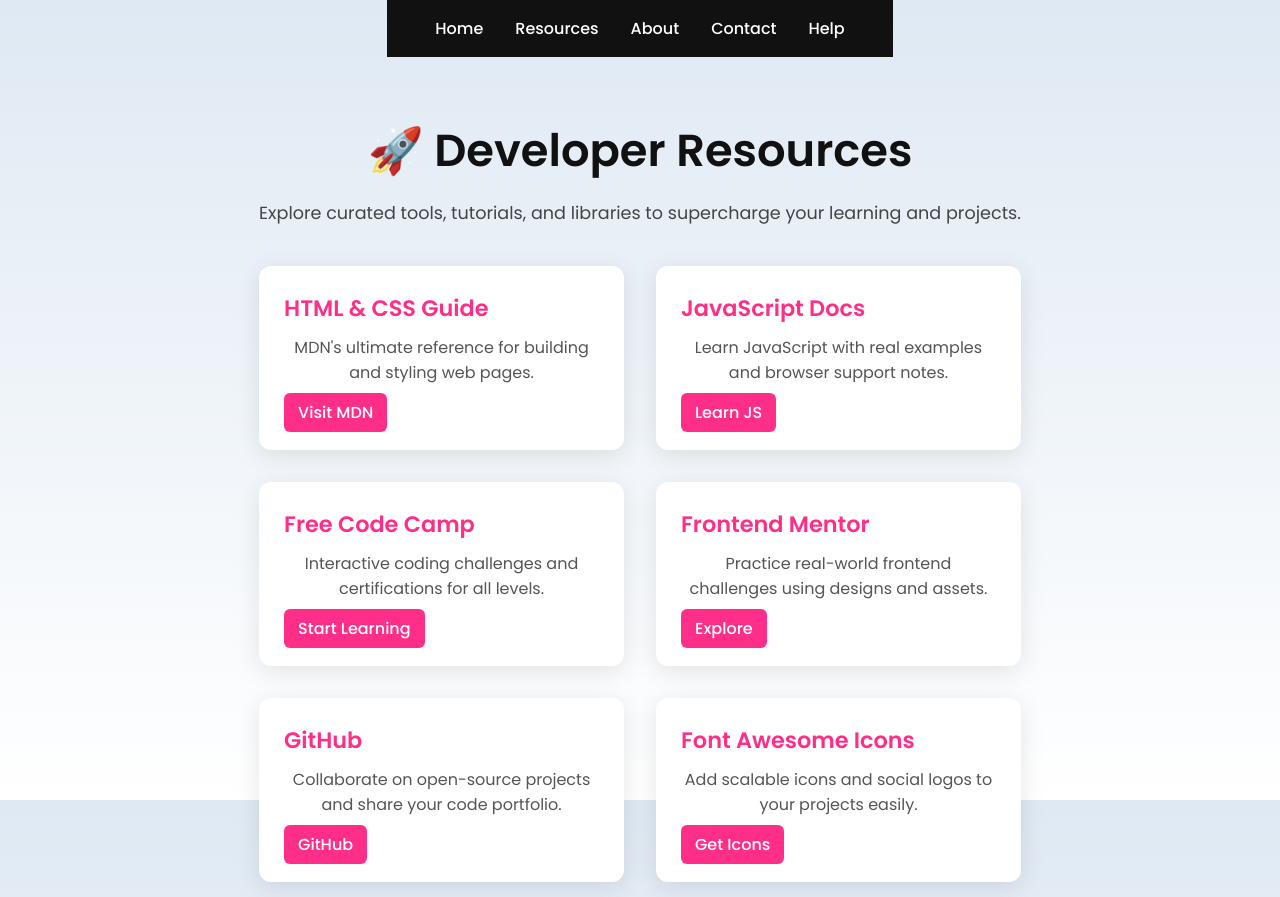
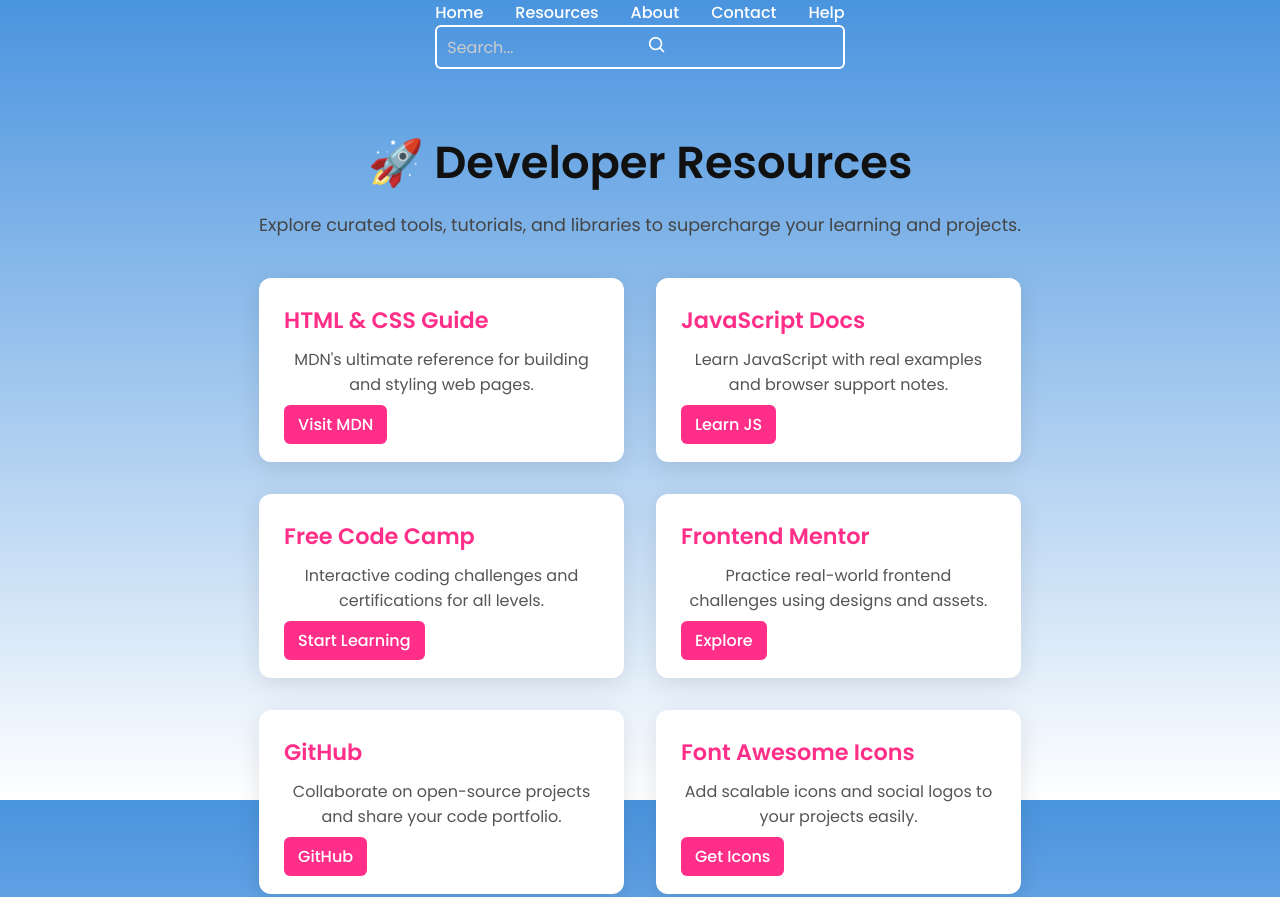
Before and after one commit to kirankumar475/codehatch-webapp, a plain HTML site: page Resources.html in a window 1280 px wide. Shown: the top 897 px of the page. Drawn offline with nearby package versions, Linux system fonts and the light colour scheme.

Commit message:
Update Resources.html

```diff
--- a/Resources.html
+++ b/Resources.html
@@ -9,12 +9,12 @@
   <style>
     body {
       font-family: 'Segoe UI', sans-serif;
-      background: linear-gradient(to bottom, #dfe9f3, #ffffff);
+      background: linear-gradient(to bottom, #4a94df, #ffffff);
       margin: 0;
       padding: 0;
     }
 
-    header {
+    .header {
       background: #111;
       padding: 1rem 3rem;
       display: flex;
@@ -24,13 +24,11 @@
       top: 0;
       z-index: 10;
     }
-
     .navbar ul {
       display: flex;
       list-style: none;
       gap: 2rem;
     }
-
     .navbar a {
       color: #fff;
       text-decoration: none;
@@ -40,33 +38,28 @@
     .navbar a:hover {
       color: #ff2e88;
     }
-
     .resources-section {
-      padding: 60px 20px;
+      padding: 60px 10px;
       max-width: 1200px;
       margin: auto;
     }
-
     .resources-section h1 {
       font-size: 2.8rem;
       color: #111;
       margin-bottom: 1rem;
       text-align: center;
     }
-
     .resources-section p {
       text-align: center;
       margin-bottom: 40px;
       font-size: 1.1rem;
       color: #444;
     }
-
     .resource-cards {
       display: grid;
       grid-template-columns: repeat(auto-fit, minmax(280px, 1fr));
       gap: 2rem;
     }
-
     .resource-card {
       background: #fff;
       padding: 25px;
@@ -74,23 +67,19 @@
       box-shadow: 0 5px 25px rgba(0, 0, 0, 0.1);
       transition: transform 0.3s ease;
     }
-
     .resource-card:hover {
       transform: translateY(-6px);
     }
-
     .resource-card h3 {
       color: #ff2e88;
       font-size: 1.4rem;
       margin-bottom: 10px;
     }
-
     .resource-card p {
       color: #555;
       font-size: 1rem;
       margin-bottom: 15px;
     }
-
     .resource-card a {
       color: #fff;
       background: #ff2e88;
@@ -99,11 +88,9 @@
       text-decoration: none;
       font-weight: 500;
     }
-
     .resource-card a:hover {
       background: #e0266b;
     }
-
     footer {
       background: #111;
       color: #ccc;
@@ -124,6 +111,10 @@
         <li><a href="help.html">Help</a></li>
       </ul>
     </nav>
+         <form action="" class="search-bar">
+      <input type="text" placeholder="Search...">
+      <button type="submit"><i class='bx bx-search'></i></button>
+    </form>
   </header>
 
   <section class="resources-section">
```
